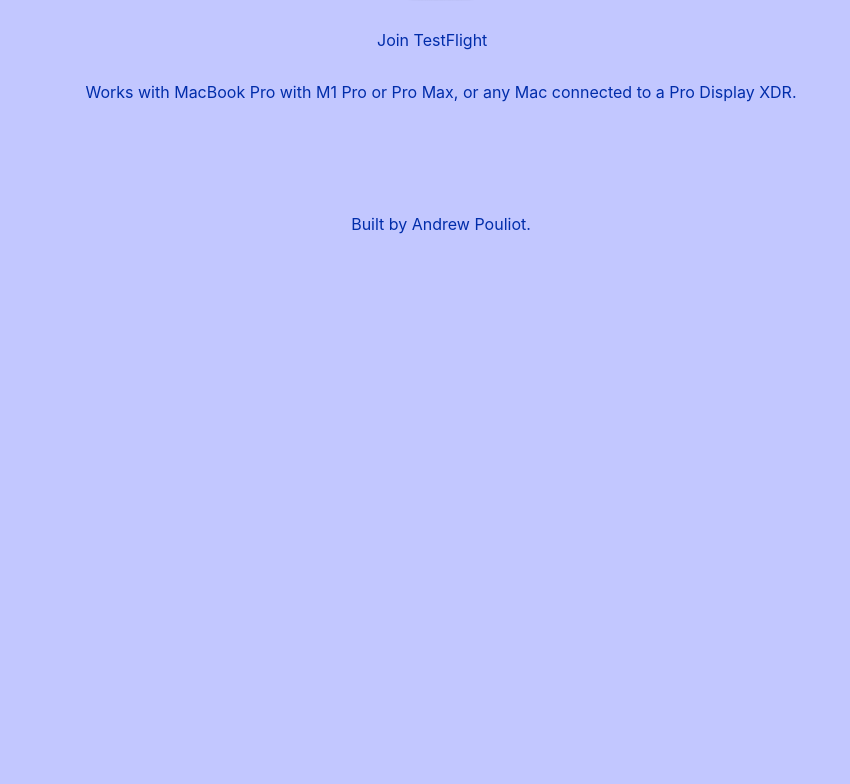
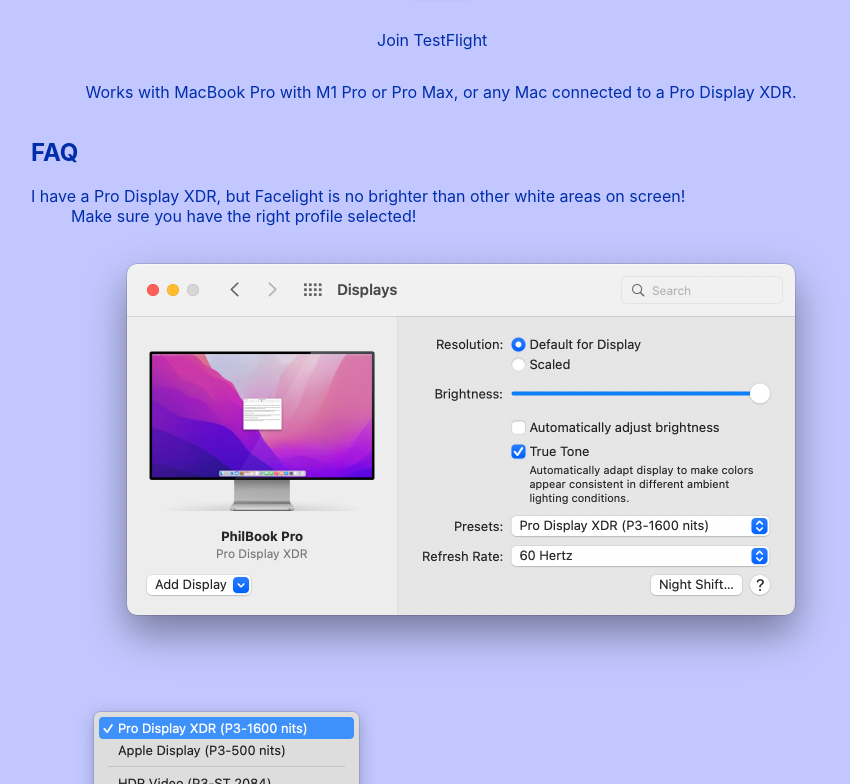
Before and after one commit to darknoon/facelight-web, a Next.js app: page / in a window 1280 px wide. Shown: the part 1276-2060 px from the top of the page, without its empty margins (199-1049 px from the left). Before the commit the page ends 1542 px from the top, so only its background shows below. Built offline with nearby package versions, Linux system fonts and the light colour scheme.

Commit message:
Add debugging info

```diff
--- a/pages/index.tsx
+++ b/pages/index.tsx
@@ -3,6 +3,8 @@
 import Image from "next/image";
 import styles from "../styles/Home.module.css";
 import Script from "next/script";
+import ProDisplayXDROptions from "../public/ProDisplayXDR-Options.png";
+import ProDisplayXDRPanel from "../public/ProDisplayXDR-Panel.png";
 
 const chaos =
   "https://player.vimeo.com/video/671208512?h=c8e89d1b24&amp;badge=0&amp;autopause=0&amp;player_id=0&amp;app_id=58479";
@@ -32,6 +34,10 @@
     />
     <p>Join TestFlight</p>
   </a>
+);
+
+const RetinaImage = ({ src }: { src: StaticImageData }) => (
+  <Image src={src} width={src.width / 2} height={src.height / 2} />
 );
 
 const Home: NextPage = () => {
@@ -64,6 +70,22 @@
           Works with MacBook Pro with M1 Pro or Pro Max, or any Mac connected to
           a Pro Display XDR.
         </p>
+        <section>
+          <h2>FAQ</h2>
+          <dl>
+            <dt>
+              I have a Pro Display XDR, but Facelight is no brighter than other
+              white areas on screen!
+            </dt>
+            <dd>
+              Make sure you have the right profile selected!
+              <br />
+              <RetinaImage src={ProDisplayXDRPanel} />
+              <br />
+              <RetinaImage src={ProDisplayXDROptions} />
+            </dd>
+          </dl>
+        </section>
       </main>
 
       <footer className={styles.footer}>
```
Also changed, not shown: public/ProDisplayXDR-Options.png (added), public/ProDisplayXDR-Panel.png (added).
